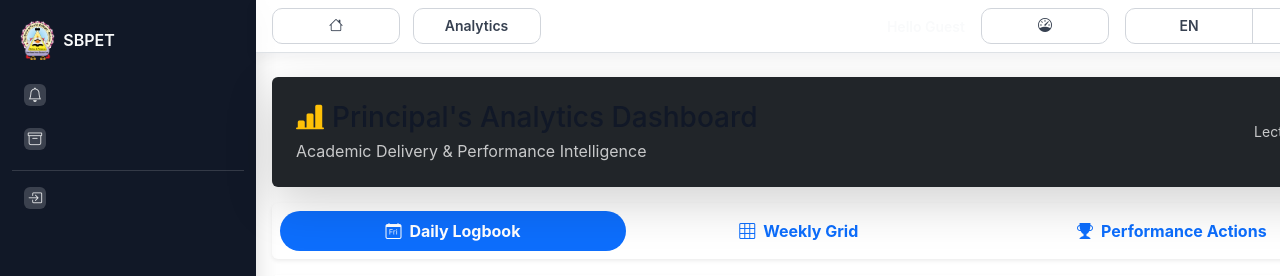
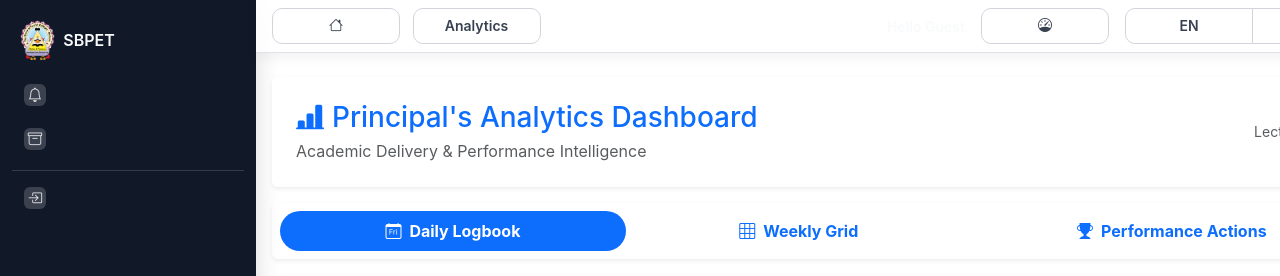
Before and after one commit to pathakpranav23/CMSv5, a Python web app: template cms_app/templates/module_analytics.html in a window 1280 px wide. Shown: the top 276 px of the page. Run offline with Jinja, Linux system fonts and the light colour scheme; the template is opened without the code that fills it, so the values that code supplies are empty.

Commit message:
Update Analytics Dashboard header to use theme colors

```diff
--- a/cms_app/templates/module_analytics.html
+++ b/cms_app/templates/module_analytics.html
@@ -8,16 +8,16 @@
 <div class="row g-3">
   <!-- Header / Executive Summary -->
   <div class="col-12">
-    <div class="card bg-dark text-white border-0 shadow-lg">
+    <div class="card bg-white border-0 shadow-sm">
       <div class="card-body p-4">
         <div class="d-flex justify-content-between align-items-center">
           <div>
-            <h3 class="mb-1"><i class="bi bi-bar-chart-line-fill me-2 text-warning"></i>Principal's Analytics Dashboard</h3>
-            <div class="opacity-75">Academic Delivery & Performance Intelligence</div>
+            <h3 class="mb-1 text-primary"><i class="bi bi-bar-chart-line-fill me-2"></i>Principal's Analytics Dashboard</h3>
+            <div class="text-muted">Academic Delivery & Performance Intelligence</div>
           </div>
           <div class="text-end">
-            <h2 class="mb-0 fw-bold text-warning">{{ lecture_stats.total_today }}</h2>
-            <div class="small opacity-75">Lectures Today</div>
+            <h2 class="mb-0 fw-bold text-primary">{{ lecture_stats.total_today }}</h2>
+            <div class="small text-muted">Lectures Today</div>
           </div>
         </div>
       </div>
```
